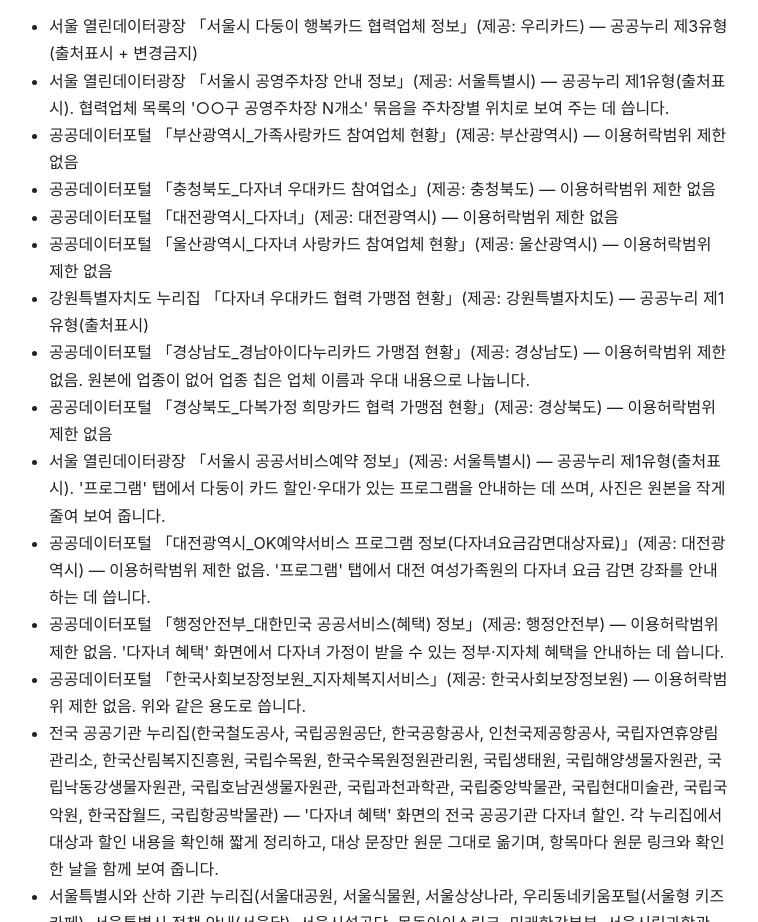
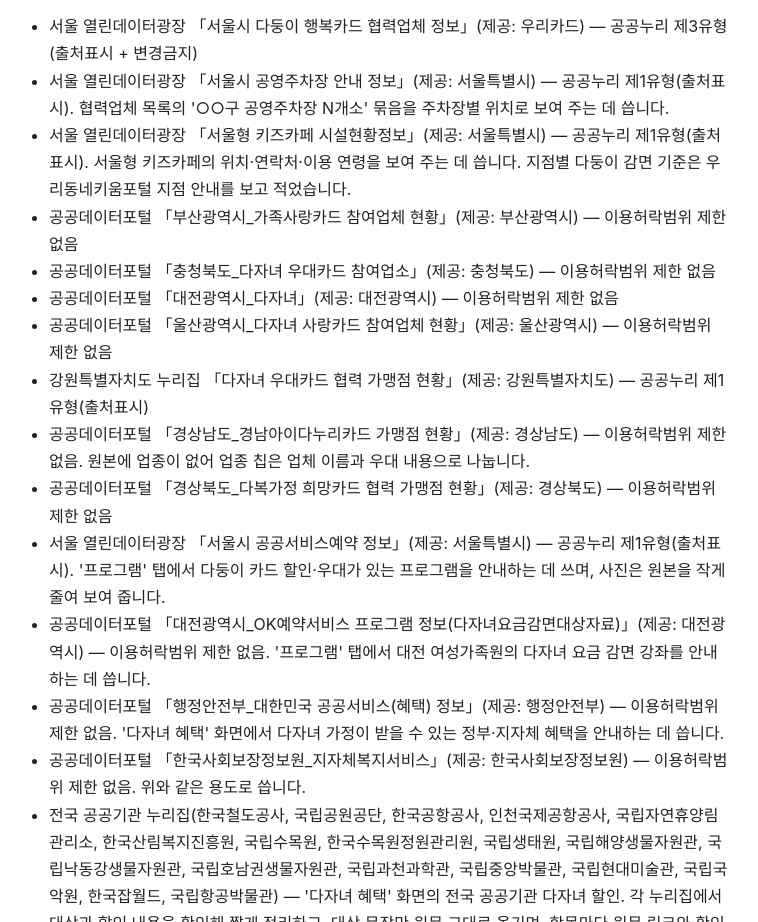
Before and after one commit to JinHyeong0709/dadungimoa-privacy, a plain HTML site: page index.html in a window 1280 px wide. Shown: the part 2632-3554 px from the top of the page, without its empty margins (271-1029 px from the left). Drawn offline with Linux system fonts and the light colour scheme.

Commit message:
docs: 서울형 키즈카페 시설현황정보 출처 추가

```diff
--- a/index.html
+++ b/index.html
@@ -172,6 +172,9 @@
       공공누리 제3유형(출처표시 + 변경금지)</li>
   <li>서울 열린데이터광장 「서울시 공영주차장 안내 정보」(제공: 서울특별시) —
       공공누리 제1유형(출처표시). 협력업체 목록의 '○○구 공영주차장 N개소' 묶음을 주차장별 위치로 보여 주는 데 씁니다.</li>
+  <li>서울 열린데이터광장 「서울형 키즈카페 시설현황정보」(제공: 서울특별시) —
+      공공누리 제1유형(출처표시). 서울형 키즈카페의 위치·연락처·이용 연령을 보여 주는 데 씁니다.
+      지점별 다둥이 감면 기준은 우리동네키움포털 지점 안내를 보고 적었습니다.</li>
   <li>공공데이터포털 「부산광역시_가족사랑카드 참여업체 현황」(제공: 부산광역시) —
       이용허락범위 제한 없음</li>
   <li>공공데이터포털 「충청북도_다자녀 우대카드 참여업소」(제공: 충청북도) —
```
